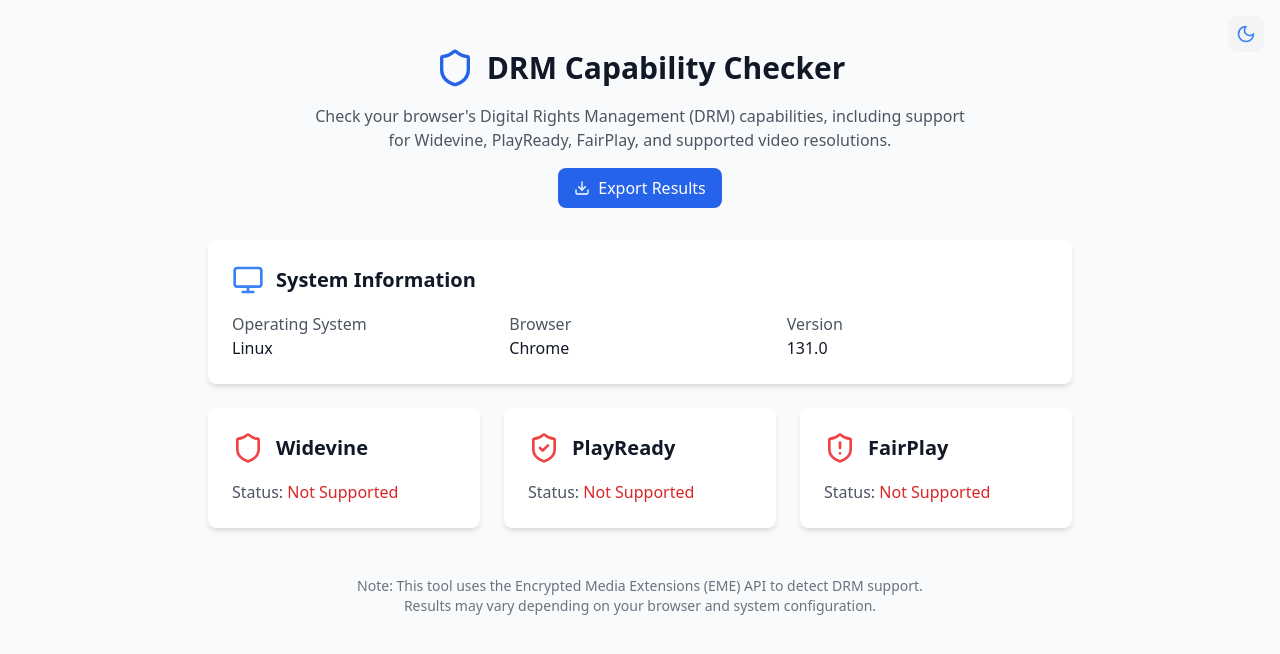
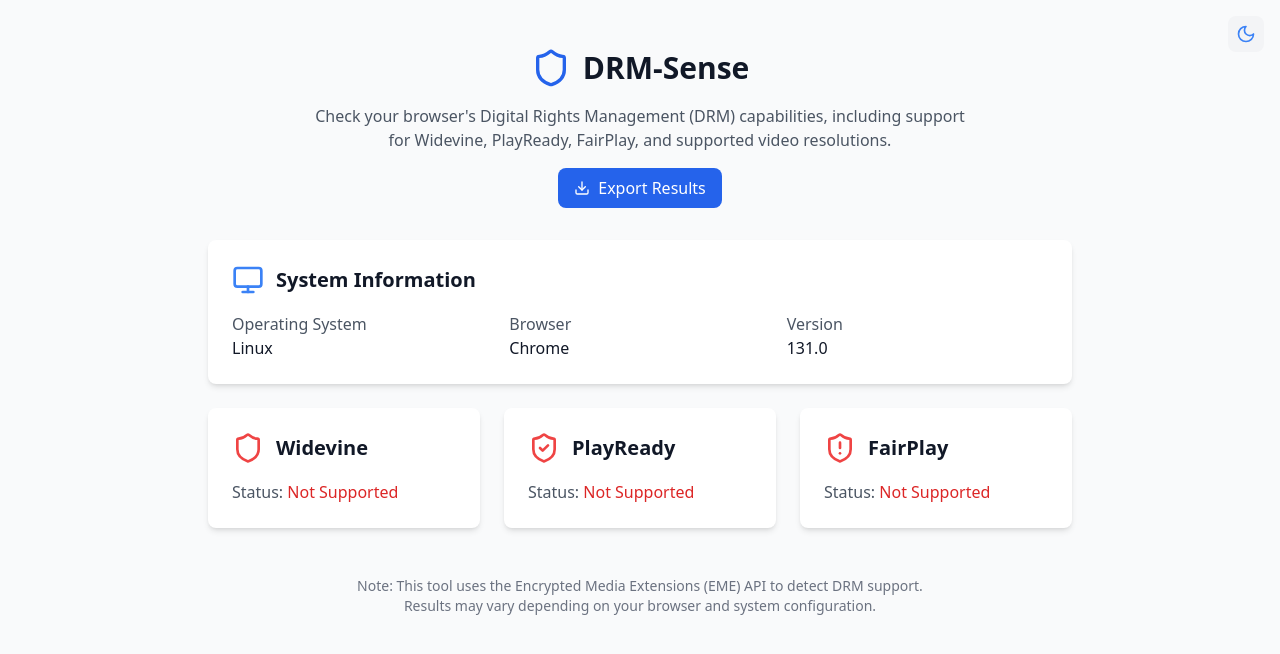
Before and after one commit to avikekk/DRMSense, a React (Vite) app: page / in a window 1280 px wide. Shown: the top 654 px of the page. Built offline with nearby package versions, Linux system fonts and the light colour scheme.

Commit message:
Update App.tsx

```diff
--- a/src/App.tsx
+++ b/src/App.tsx
@@ -53,7 +53,7 @@
         <div className="text-center mb-8">
           <div className="flex items-center justify-center gap-3 mb-4">
             <Shield className="w-10 h-10 text-blue-600 dark:text-blue-400" />
-            <h1 className="text-3xl font-bold text-gray-900 dark:text-white">DRM Capability Checker</h1>
+            <h1 className="text-3xl font-bold text-gray-900 dark:text-white">DRM-Sense</h1>
           </div>
           <p className="text-gray-600 dark:text-gray-300 max-w-2xl mx-auto mb-4">
             Check your browser's Digital Rights Management (DRM) capabilities, including support for
```
